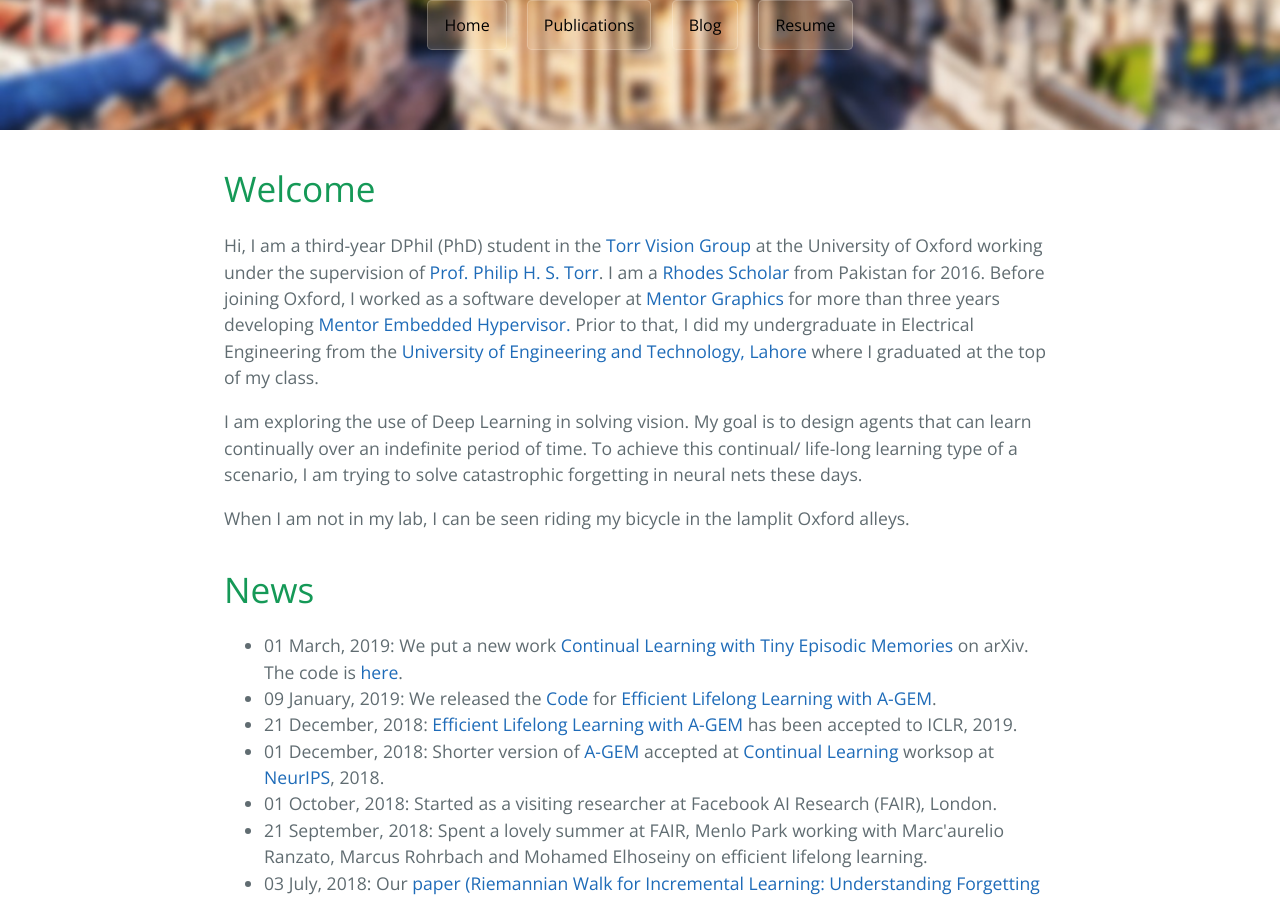
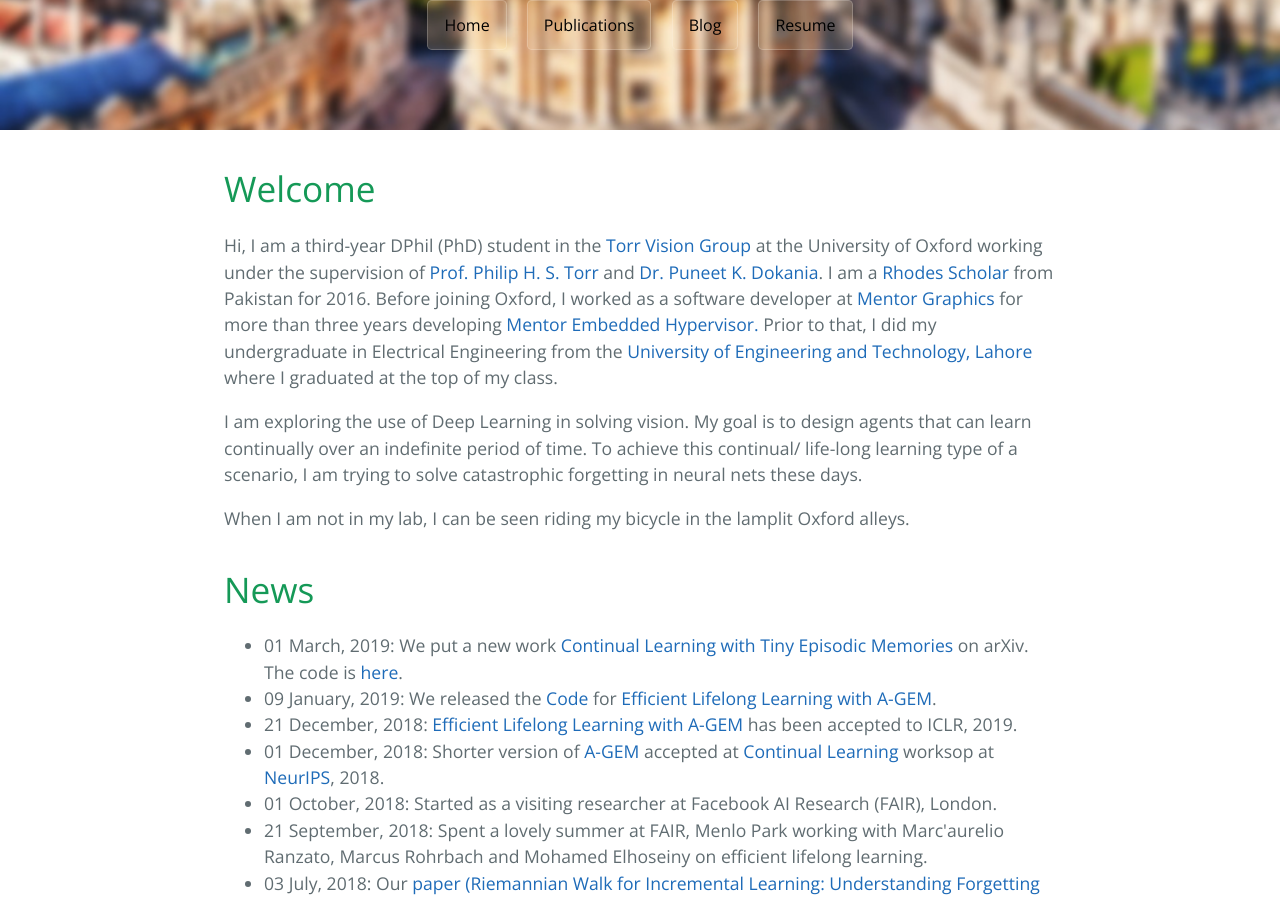
Before and after one commit to arslan-chaudhry/arslan-chaudhry.github.io, a Jekyll site: the page built from index.html, in a window 1280 px wide and 900 px high, scrolled down 328 px. Built offline with Jekyll 4.4.1, drawn with Linux system fonts in a browser that asks for light colours; nearby versions of some CDN libraries; the list of posts is cut into pages by our own code.

Commit message:
adding Puneet as the supervisro

```diff
--- a/index.html
+++ b/index.html
@@ -17,7 +17,7 @@
 
 <div id="home">
     <h1>Welcome</h1>
-        <p>Hi, I am a third-year DPhil (PhD) student in the <a href="http://www.robots.ox.ac.uk/%7Etvg/" target="_blank">Torr Vision Group</a> at the University of Oxford working under the supervision of <a href="http://www.robots.ox.ac.uk/%7Ephst/" target="_blank"> Prof. Philip H. S. Torr</a>. I am a <a href="https://www.rhodeshouse.ox.ac.uk/community/list-of-rhodes-scholars" target="_blank">Rhodes Scholar</a> from Pakistan for 2016. Before joining Oxford, I worked as a software developer at <a href="https://www.mentor.com/" target="_blank">Mentor Graphics</a> for more than three years developing <a href="https://www.mentor.com/embedded-software/hypervisor/" target="_blank">Mentor Embedded Hypervisor.</a> Prior to that, I did my undergraduate in Electrical Engineering from the <a href="http://www.uet.edu.pk/" target="_blank">University of Engineering and Technology, Lahore</a> where I graduated at the top of my class.
+        <p>Hi, I am a third-year DPhil (PhD) student in the <a href="http://www.robots.ox.ac.uk/%7Etvg/" target="_blank">Torr Vision Group</a> at the University of Oxford working under the supervision of <a href="http://www.robots.ox.ac.uk/%7Ephst/" target="_blank"> Prof. Philip H. S. Torr</a> and <a href="https://puneetkdokania.github.io/" target="_blank"> Dr. Puneet K. Dokania</a>. I am a <a href="https://www.rhodeshouse.ox.ac.uk/community/list-of-rhodes-scholars" target="_blank">Rhodes Scholar</a> from Pakistan for 2016. Before joining Oxford, I worked as a software developer at <a href="https://www.mentor.com/" target="_blank">Mentor Graphics</a> for more than three years developing <a href="https://www.mentor.com/embedded-software/hypervisor/" target="_blank">Mentor Embedded Hypervisor.</a> Prior to that, I did my undergraduate in Electrical Engineering from the <a href="http://www.uet.edu.pk/" target="_blank">University of Engineering and Technology, Lahore</a> where I graduated at the top of my class.
         <p>I am exploring the use of Deep Learning in solving vision. My goal is to design agents that can learn continually over an indefinite period of time. To achieve this continual/ life-long learning type of a scenario, I am trying to solve catastrophic forgetting in neural nets these days.
 
         <p>When I am not in my lab, I can be seen riding my bicycle in the lamplit Oxford alleys.
```
